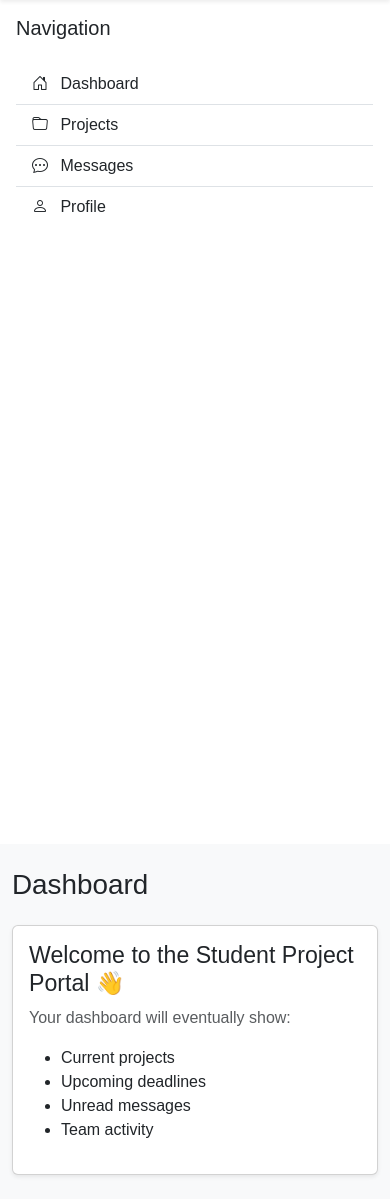
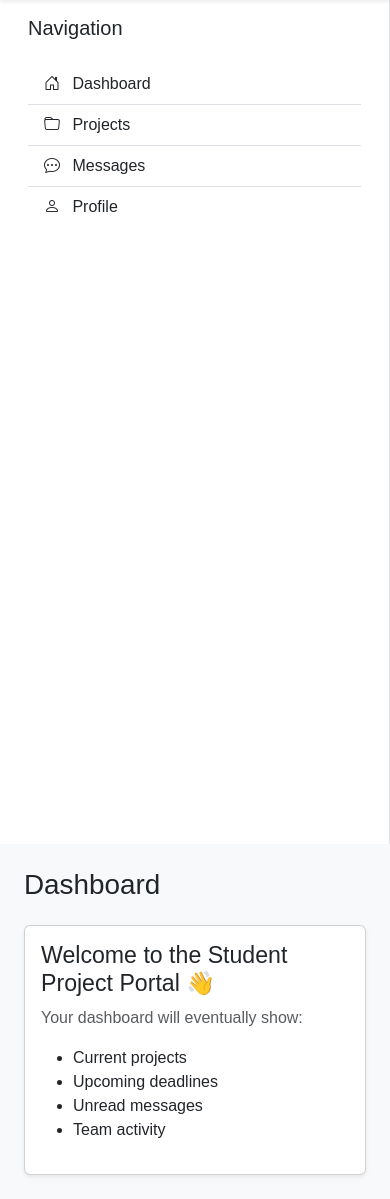
Before and after one commit to colin-182/student-portal, a Django app: page / in a window 390 px wide. Shown: the part 56-1255 px from the top of the page. Run offline with Django 5.2, Linux system fonts and the light colour scheme.

Commit message:
container-fluid wrapped so bootstrap grid behaves correctly across page

```diff
--- a/templates/base.html
+++ b/templates/base.html
@@ -34,25 +34,28 @@
 
 <body class="bg-light">
 
-    {% include 'includes/navbar.html' %}
+<body class="bg-light">
 
-    <div class="row">
+    {% include "includes/navbar.html" %}
 
-        {% include "includes/sidebar.html" %}
-
-        <main class="col-md-10 ms-sm-auto py-4">
     <div class="container-fluid">
 
-        {% block content %}
-        {% endblock %}
+        <div class="row">
+
+            {% include "includes/sidebar.html" %}
+
+            <main class="col-md-10 py-4 px-4">
+
+                {% block content %}
+                {% endblock %}
+
+            </main>
+
+        </div>
 
     </div>
-</main>
-    </div>
 
-    <script
-        src="https://cdn.jsdelivr.net/npm/bootstrap@5.3.7/dist/js/bootstrap.bundle.min.js">
-    </script>
+    <script src="https://cdn.jsdelivr.net/npm/bootstrap@5.3.7/dist/js/bootstrap.bundle.min.js"></script>
 
 </body>
 </html>
```
